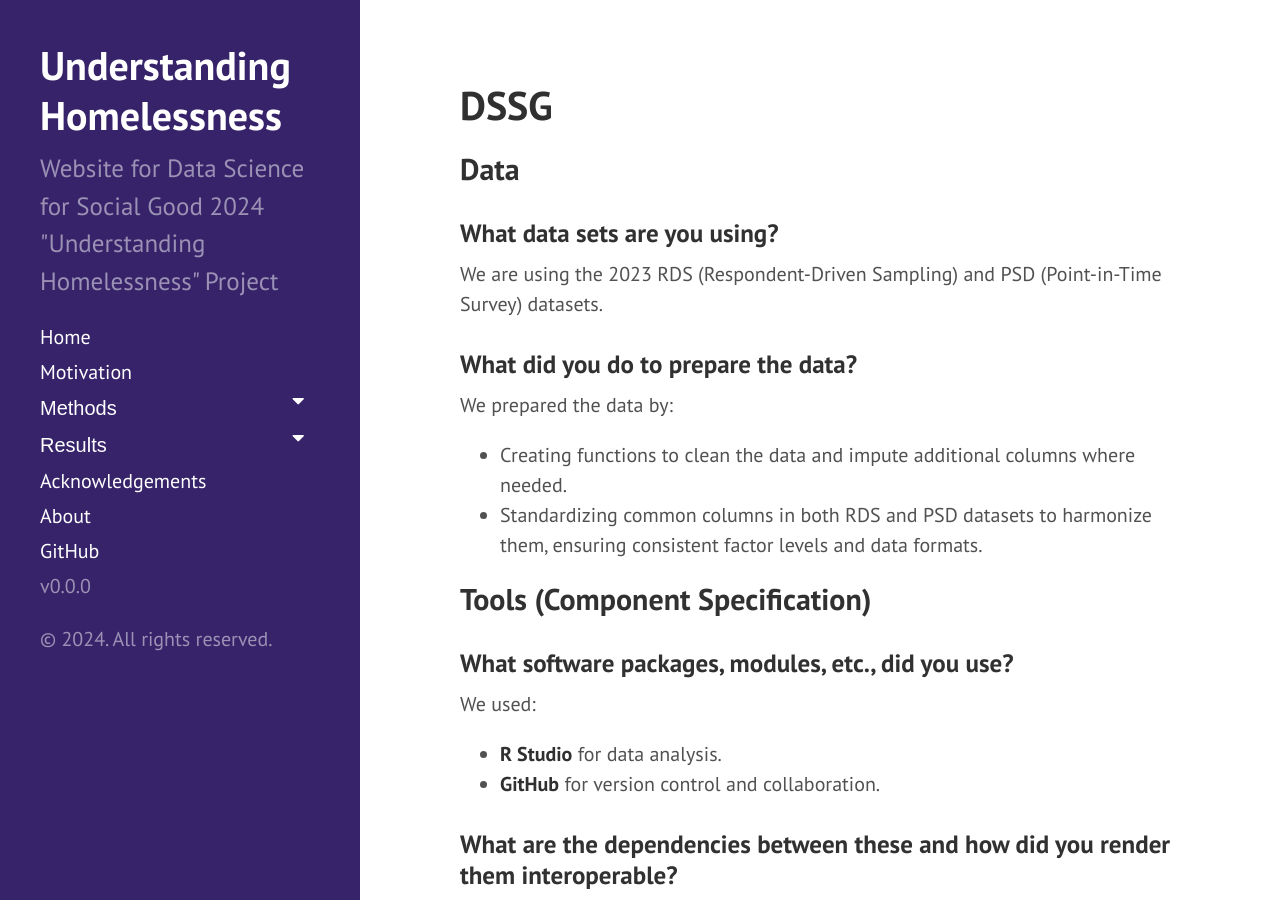
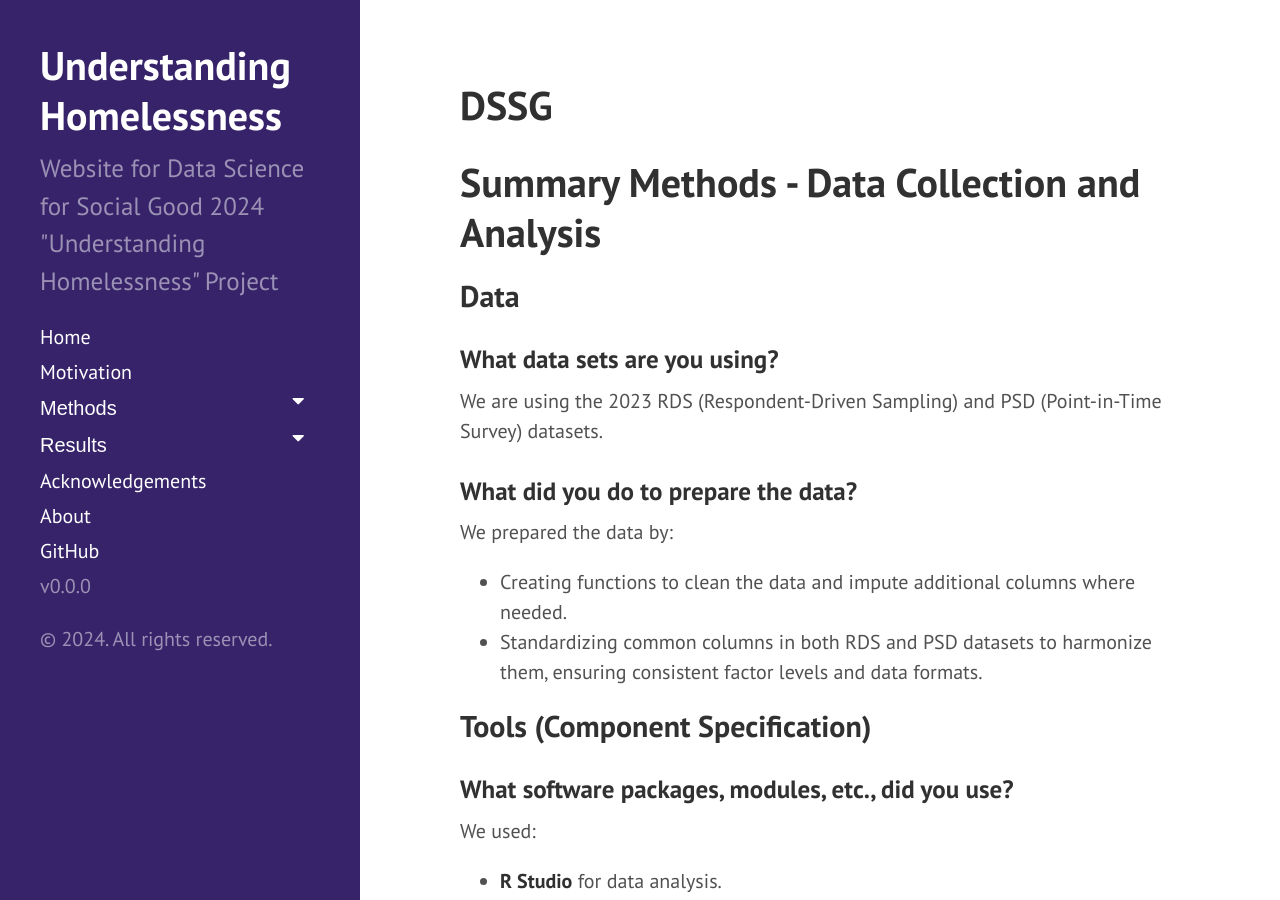
Before and after one commit to uwescience/DSSG2024_Understanding_Homelessness, a Jekyll site: the page built from method1.md, in a window 1280 px wide and 900 px high. Built offline with Jekyll 4.4.1, drawn with Linux system fonts in a browser that asks for light colours.

Commit message:
Update method1.md

```diff
--- a/method1.md
+++ b/method1.md
@@ -3,6 +3,7 @@ layout: page
 title: DSSG
 ---
 
+# Summary Methods - Data Collection and Analysis
 
 ## Data
 
```
